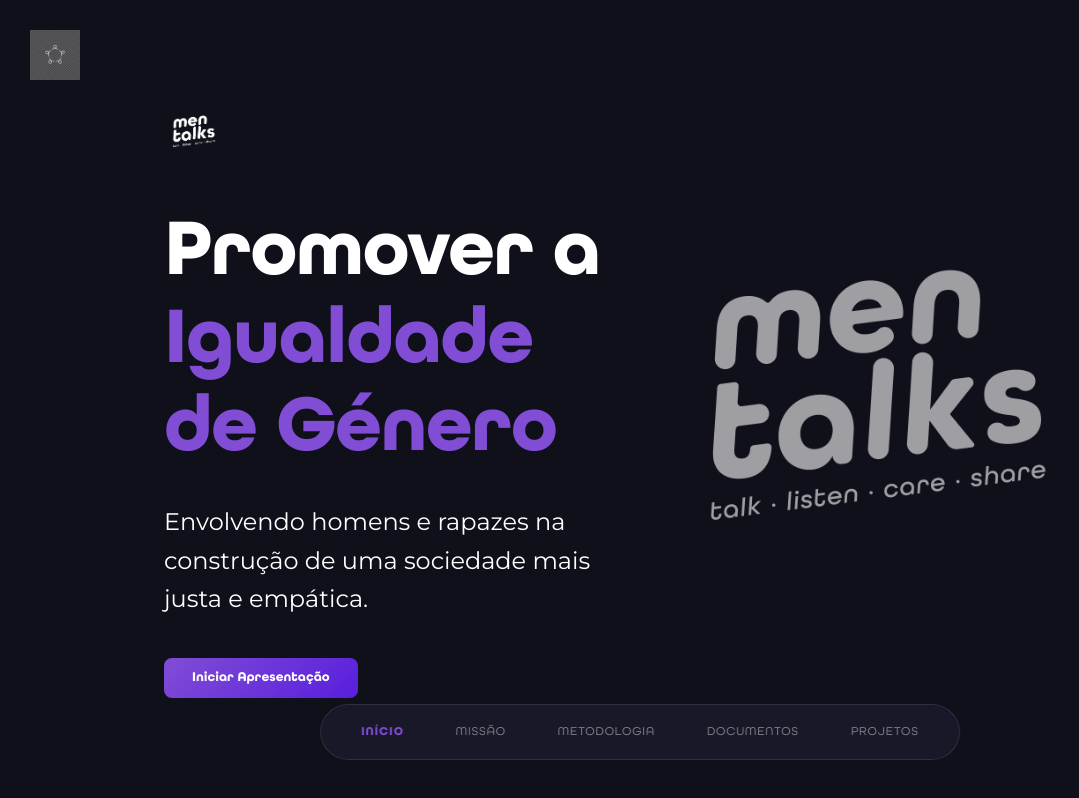
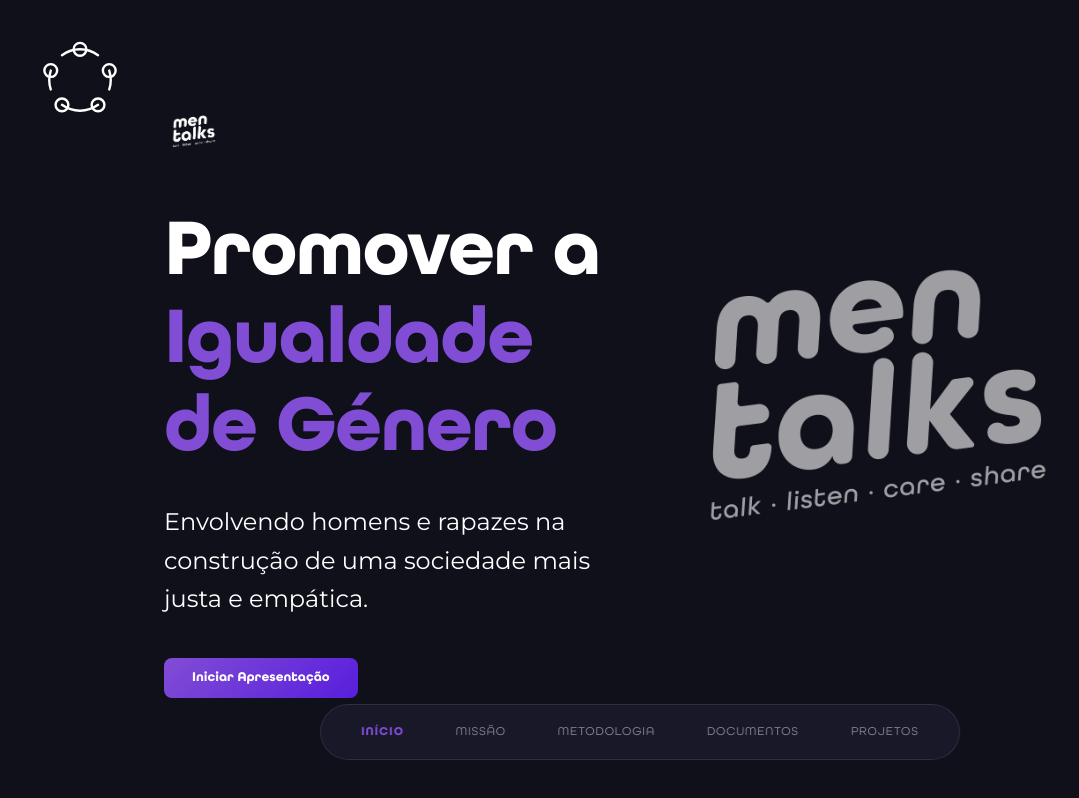
Before and after one commit to barbizani/MenTalks_repo, a website built with Vite: page index.html in a window 1280 px wide. Shown: the whole page, without its empty margins (0-1079 px from the left). Built offline with nearby package versions, Linux system fonts and the light colour scheme.

Commit message:
UI: Replaced grainy PNG icon with high-quality SVG and increased size to 80px

```diff
--- a/index.html
+++ b/index.html
@@ -22,8 +22,8 @@
   </head>
   <body>
     <div id="app">
-      <div style="position: fixed; top: 30px; left: 30px; z-index: 1000; pointer-events: none;">
-        <img src="/src/assets/icons/conversation_circle_white.png" alt="Conversation Icon" style="width: 50px; height: auto; opacity: 0.8;">
+      <div style="position: fixed; top: 40px; left: 40px; z-index: 1000; pointer-events: none;">
+        <img src="/src/assets/icons/logo_icon.svg" alt="Conversation Icon" style="width: 80px; height: auto;">
       </div>
       <div class="deck-container" id="main-deck">
 
```
Also changed, not shown: politica.html (+2 -2 lines), relatorio-2025.html (+2 -2 lines), src/assets/icons/logo_icon.svg (added).
